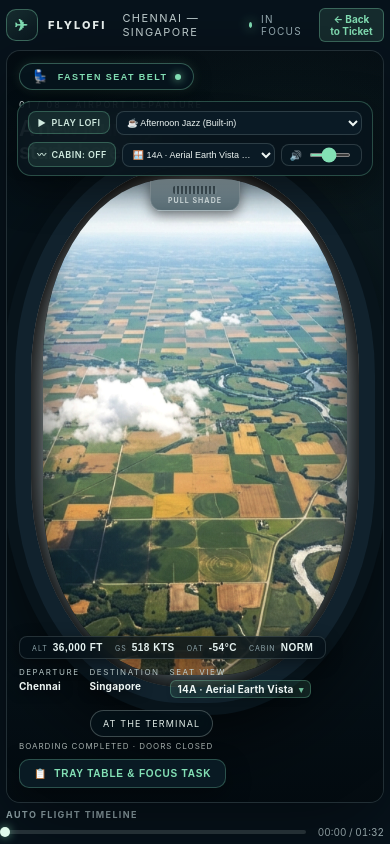
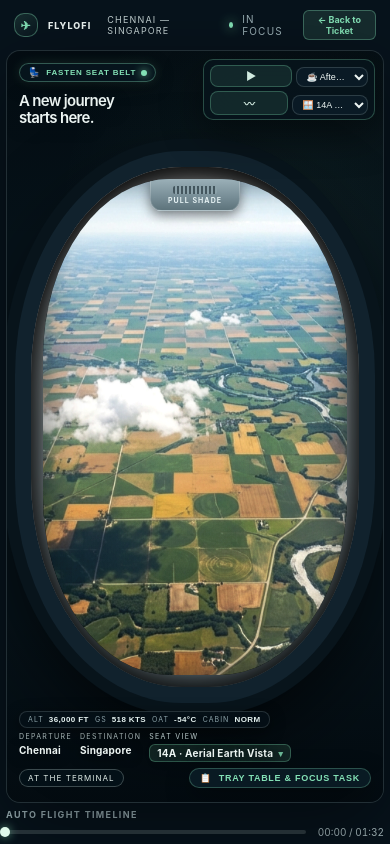
Before and after one commit to SanjithVishnuKS/flylofi, a plain HTML site: page focus-flight/cruise.html in a window 390 px wide. Drawn offline with Linux system fonts and the light colour scheme; no server answers.

Commit message:
Fix mobile and desktop HUD element spacing to prevent overlaps

```diff
--- a/focus-flight/cruise-enhancements.css
+++ b/focus-flight/cruise-enhancements.css
@@ -1031,24 +1031,138 @@ h1#title {
 }
 
 @media (max-width: 768px) {
+  .top {
+    padding: 4px 8px !important;
+    font-size: 9px !important;
+  }
+  .brand {
+    font-size: 9px !important;
+    letter-spacing: 0.12em !important;
+  }
+  .brand-icon {
+    width: 24px !important;
+    height: 24px !important;
+    font-size: 12px !important;
+  }
+  .route-top {
+    font-size: 9px !important;
+  }
+  .standalone-exit-btn {
+    font-size: 9px !important;
+    padding: 3px 8px !important;
+  }
+
+  .hud-top {
+    max-width: 54% !important;
+    z-index: 15 !important;
+  }
+  .seatbelt-sign-hud {
+    padding: 3px 8px !important;
+    font-size: 8px !important;
+    letter-spacing: 0.1em !important;
+    gap: 5px !important;
+  }
+  .seatbelt-glyph {
+    font-size: 10px !important;
+  }
+  .eyebrow {
+    font-size: 8px !important;
+    display: none !important;
+  }
+  h1#title {
+    font-size: 15px !important;
+    line-height: 1.1 !important;
+    margin: 2px 0 !important;
+  }
+  .subtitle {
+    display: none !important;
+  }
+
   .cruise-media-deck {
-    top: 50px !important;
-    right: 10px !important;
-    left: 10px !important;
-    width: auto !important;
-    max-width: none !important;
-  }
-  .hud-top {
-    max-width: 92% !important;
-  }
+    top: 8px !important;
+    right: 8px !important;
+    left: auto !important;
+    width: min(220px, 44vw) !important;
+    padding: 4px 6px !important;
+    gap: 4px !important;
+    border-radius: 10px !important;
+    z-index: 25 !important;
+  }
+  .deck-row {
+    gap: 4px !important;
+  }
+  .deck-btn {
+    padding: 3px 6px !important;
+    font-size: 9px !important;
+  }
+  .deck-btn .btn-label {
+    display: none !important;
+  }
+  .deck-btn .btn-icon {
+    font-size: 11px !important;
+  }
+  .deck-select {
+    font-size: 9px !important;
+    padding: 3px 5px !important;
+    max-width: 140px !important;
+  }
+  .deck-volume-wrap {
+    display: none !important;
+  }
+
   .hud-bottom {
     flex-direction: column !important;
-    align-items: flex-start !important;
-    gap: 12px !important;
-  }
+    align-items: stretch !important;
+    gap: 6px !important;
+    padding-bottom: 2px !important;
+  }
+  .hud-left-column {
+    gap: 4px !important;
+    width: 100% !important;
+  }
+  .flight-telemetry-hud {
+    gap: 6px !important;
+    padding: 3px 8px !important;
+    font-size: 8px !important;
+  }
+  .telem-label {
+    font-size: 7px !important;
+  }
+  .telem-val {
+    font-size: 8px !important;
+  }
+  .route-data {
+    gap: 8px !important;
+  }
+  .datum-label {
+    font-size: 7px !important;
+  }
+  .datum-value {
+    font-size: 10px !important;
+  }
+
   .hud-right-column {
-    align-items: flex-start !important;
+    flex-direction: row !important;
+    align-items: center !important;
+    justify-content: space-between !important;
     width: 100% !important;
+    gap: 8px !important;
+  }
+  .hud-status-group {
+    flex-direction: row !important;
+    align-items: center !important;
+    gap: 6px !important;
+  }
+  .phase-chip {
+    padding: 3px 8px !important;
+    font-size: 8px !important;
+  }
+  .hint {
+    display: none !important;
+  }
+  .tray-table-toggle {
+    padding: 4px 10px !important;
+    font-size: 9px !important;
   }
 }
 
```
